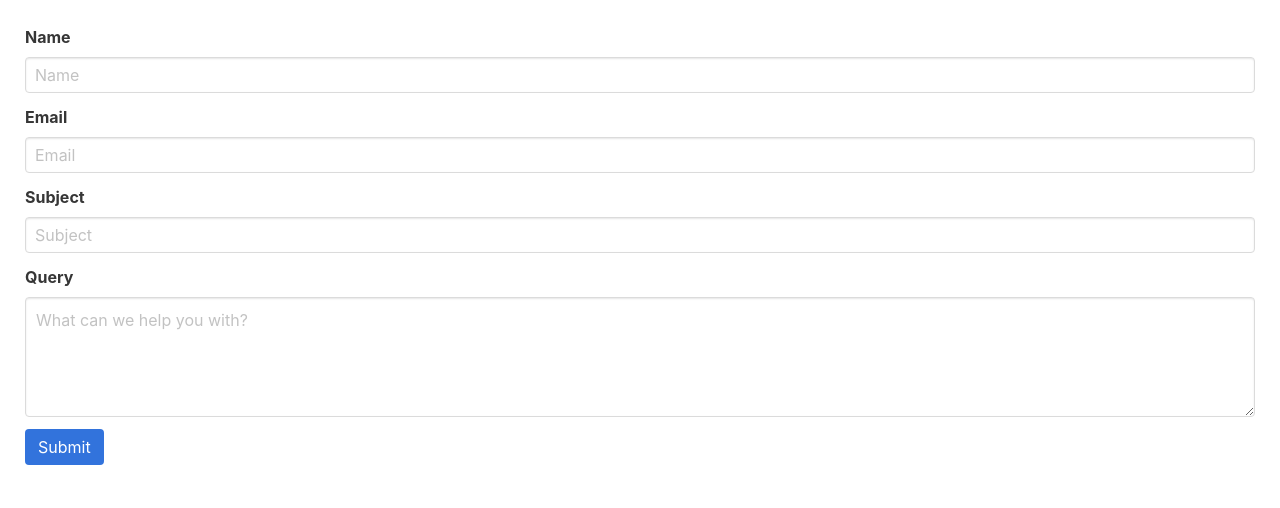
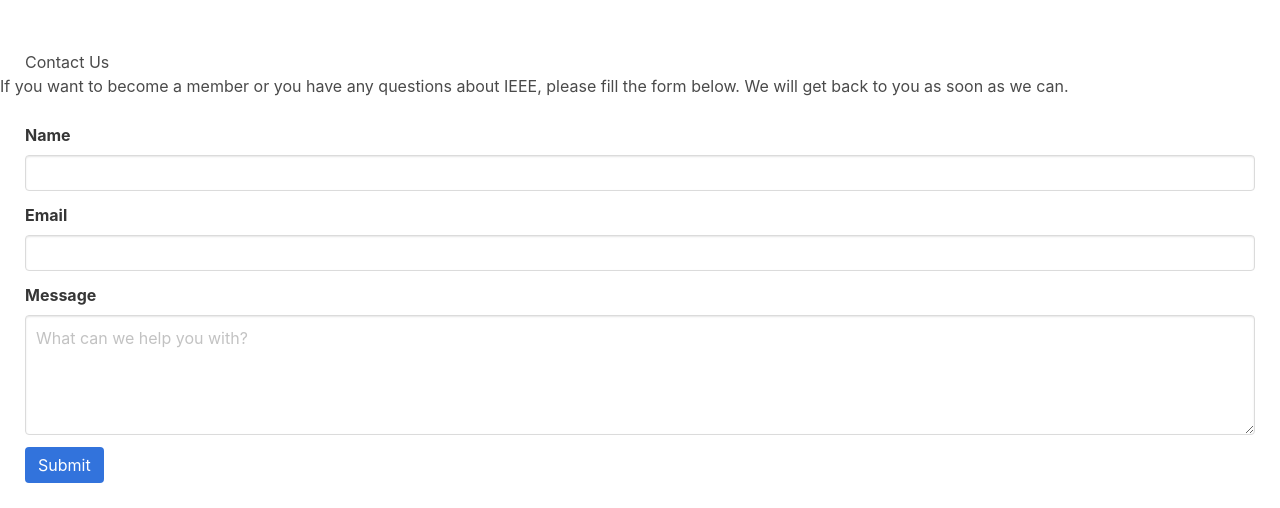
Before and after one commit to jngene/assignment05, a PHP site: page /contact.php in a window 1280 px wide. Shown: the part 417-925 px from the top of the page. Before the commit the page ends 882 px from the top, so only its background shows below. Run offline with PHP 8.4, Linux system fonts and the light colour scheme.

Commit message:
contact form

```diff
--- a/contact.php
+++ b/contact.php
@@ -29,29 +29,26 @@ include "inc/head.inc";
 			<img src="images/ieee-experience.jpg" alt="IEEE header picture">
 	</figure>
 
+	<h1>Contact Us</h1>
+	<p>If you want to become a member or you have any questions about IEEE, please fill the form below. We will get back to you as soon as we can.</p>
+
 	<div id="contact-form-wrapper">
 		<form method="post" action="#" id="contact-form">
 
 				<div class="field">
 					<label class="label" for="name">Name</label>
 					<div class="control">
-					  <input class="input" type="text" name="name" id="name" placeholder="Name">
+					  <input class="input" type="text" name="name" id="name">
 					</div>
 				</div>
 				<div class="field">
 					<label class="label" for="email">Email</label>
 					<div class="control">
-					  <input class="input" type="email" name="email" id="email" placeholder="Email">
+					  <input class="input" type="email" name="email" id="email">
 					</div>
 				</div>
 				<div class="field">
-					<label class="label" for="subject">Subject</label>
-					<div class="control">
-					  <input class="input" type="text" name="subject" id="subject" placeholder="Subject">
-					</div>
-				</div>
-				<div class="field">
-					<label class="label">Query</label>
+					<label class="label">Message</label>
 					<div class="control">
 					  <textarea class="textarea" name="query" id="query" placeholder="What can we help you with?"></textarea>
 					</div>
```
